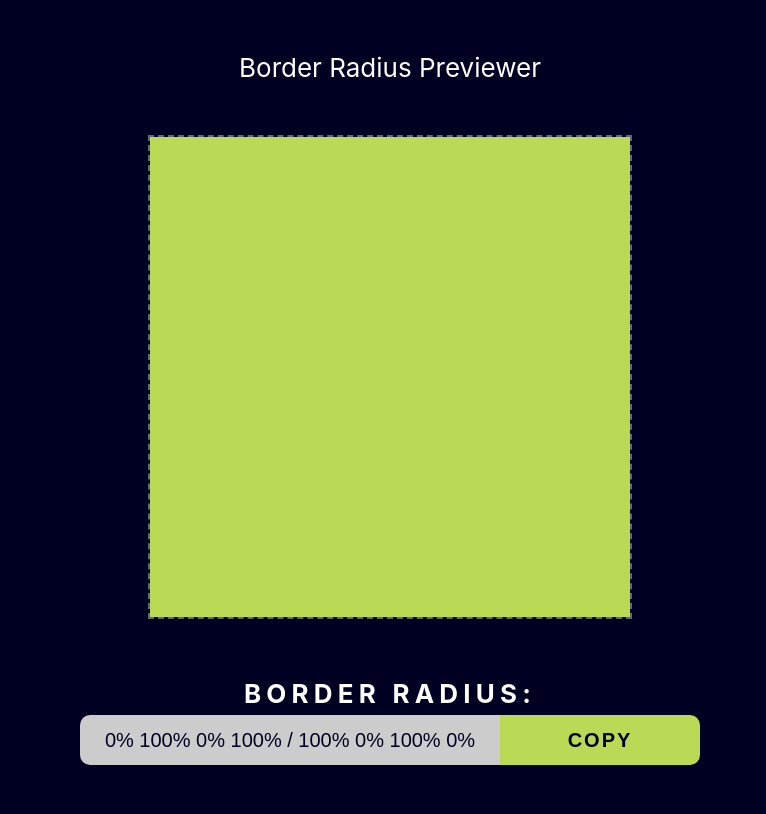
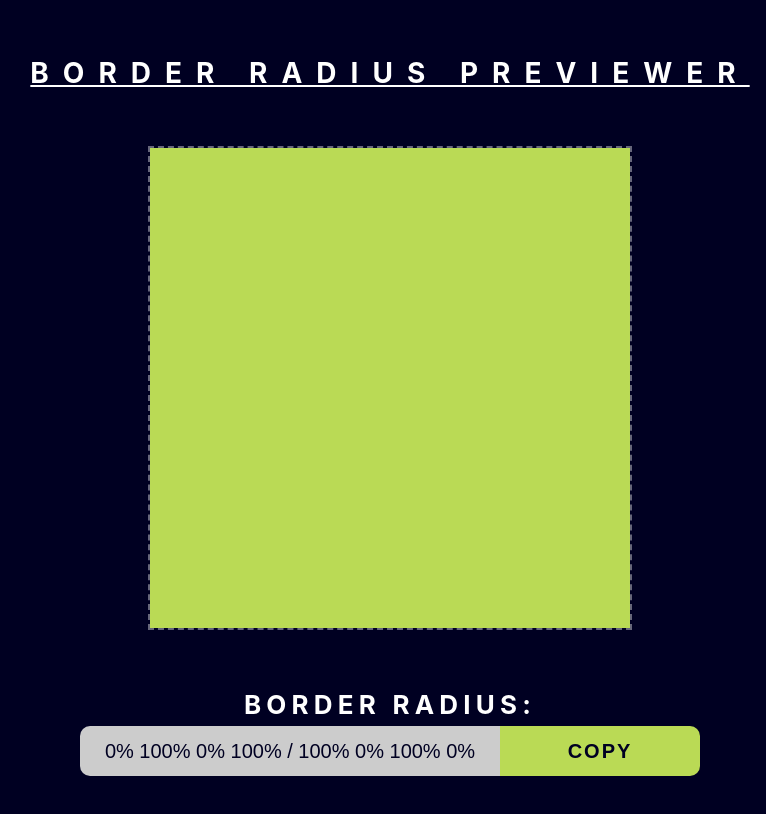
Before and after one commit to MikevPeeren/border-radius-previewer, a React (Create React App) app: page / in a window 1280 px wide. Shown: the top 814 px of the page, without its empty margins (250-1016 px from the left). Built offline with nearby package versions, Linux system fonts and the light colour scheme.

Commit message:
Added Header

```diff
--- a/src/components/App.scss
+++ b/src/components/App.scss
@@ -1,8 +1,3 @@
-.header {
-  text-align: center;
-  margin: 2em;
-}
-
 .container {
   min-height: 100vh;
   display: flex;
--- a/src/components/App.tsx
+++ b/src/components/App.tsx
@@ -5,13 +5,14 @@ import React from 'react';
 import './App.scss';
 
 // Components
+import Header from './Header';
 import Generator from './Generator';
 import BorderRadiusDisplay from './BorderRadiusDisplay';
 
 const App = () => {
   return (
     <div className="container">
-      <header className="header">Border Radius Previewer</header>
+      <Header></Header>
       <Generator></Generator>
       <BorderRadiusDisplay></BorderRadiusDisplay>
     </div>
--- a/src/components/BorderRadiusDisplay.tsx
+++ b/src/components/BorderRadiusDisplay.tsx
@@ -4,10 +4,15 @@ import React from 'react';
 // CSS
 import './BorderRadiusDisplay.scss';
 
+// Constants
+import { BORDER_RADIUS_LABEL, COPY } from '../constants/general';
+
 const BorderRadiusDisplay = () => {
   return (
     <div className="BorderRadiusDisplay">
-      <label className="BorderRadiusDisplay__label">Border Radius:</label>
+      <label className="BorderRadiusDisplay__label">
+        {BORDER_RADIUS_LABEL}
+      </label>
       <div className="BorderRadiusDisplay__output">
         <input
           className="BorderRadiusDisplay__output--input"
@@ -18,7 +23,7 @@ const BorderRadiusDisplay = () => {
           disabled
         ></input>
         <button className="BorderRadiusDisplay__output--submit" type="submit">
-          COPY
+          {COPY}
         </button>
       </div>
     </div>
--- /dev/null
+++ b/src/components/Header.scss
@@ -0,0 +1,9 @@
+.header {
+  text-align: center;
+  margin: 2em;
+  text-transform: uppercase;
+  letter-spacing: 0.5em;
+  font-weight: bold;
+  font-size: 1.75rem;
+  text-decoration: underline;
+}
--- /dev/null
+++ b/src/components/Header.tsx
@@ -0,0 +1,14 @@
+// React
+import React from 'react';
+
+// CSS
+import './Header.scss';
+
+// Constants
+import { HEADER } from '../constants/general';
+
+const Header = () => {
+  return <header className="header">{HEADER}</header>;
+};
+
+export default Header;
--- /dev/null
+++ b/src/constants/general.ts
@@ -0,0 +1,4 @@
+export const HEADER = 'Border Radius Previewer';
+
+export const BORDER_RADIUS_LABEL = 'Border Radius:';
+export const COPY = 'COPY';
```
Also changed, not shown: 2 other files (tests, documents, lock files or other folders).
